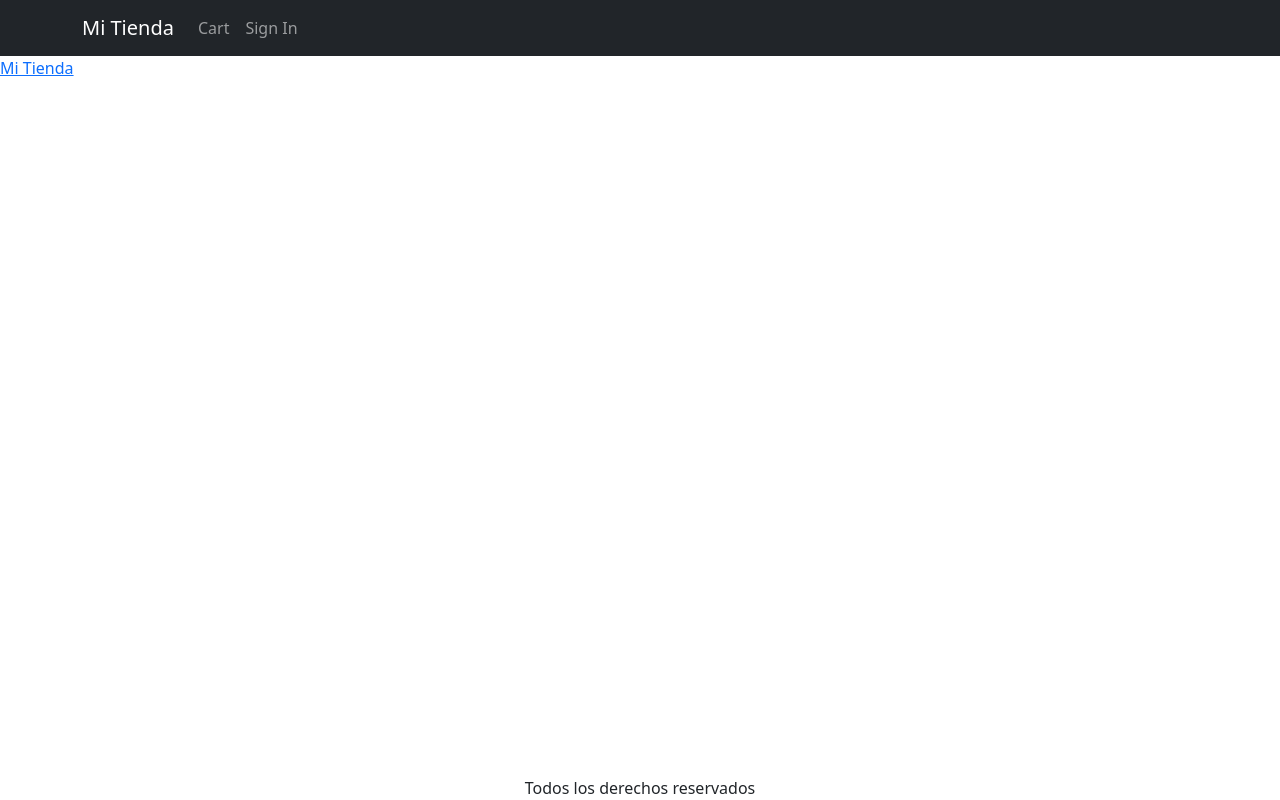
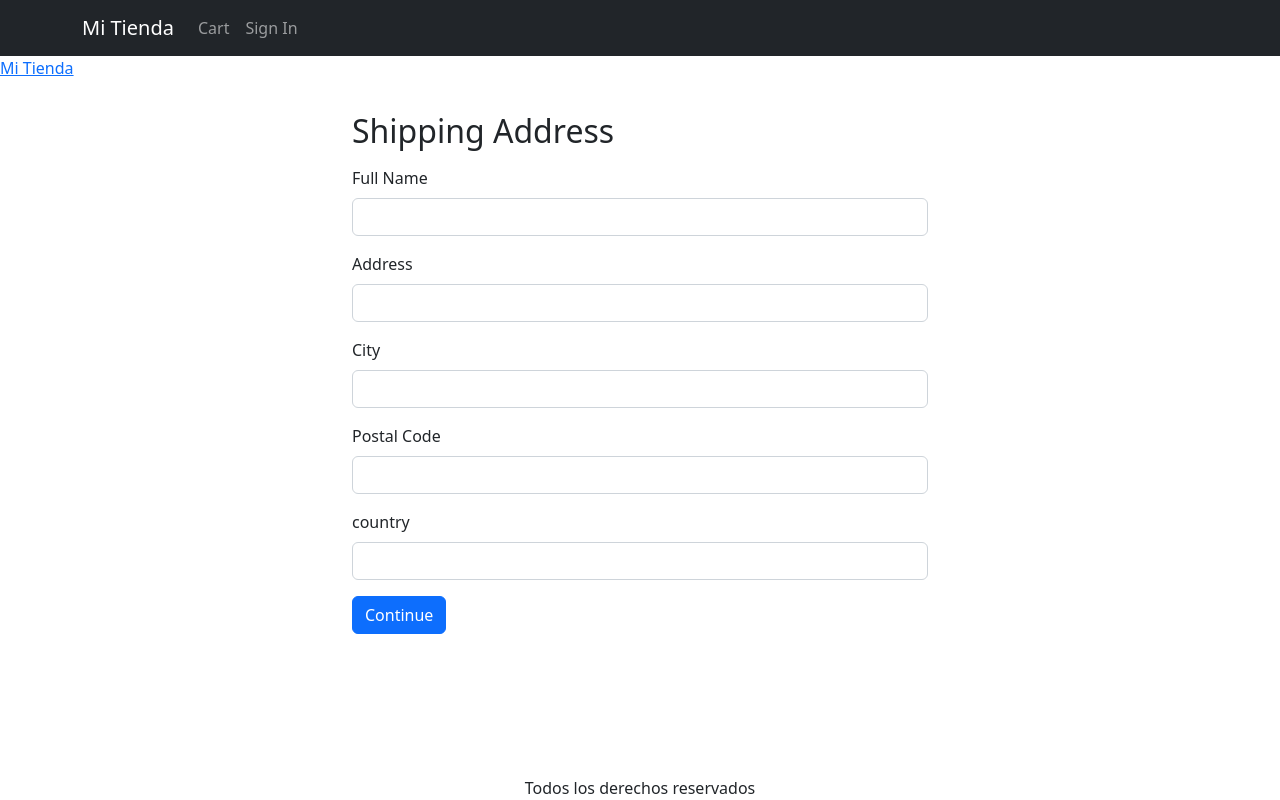
Before and after one commit to IDevlin/Fullstack-Mern-Ecommerce, a React (Vite) app in the folder frontend/: page /shipping in a window 1280 px wide. Built offline with nearby package versions, Linux system fonts and the light colour scheme.

Commit message:
Add shippingAddressScreen
-Add SAVE_SHIPPING_ADDRESS in StoreContex

```diff
--- a/frontend/src/App.jsx
+++ b/frontend/src/App.jsx
@@ -13,11 +13,12 @@
 import NavDropdown from 'react-bootstrap/NavDropdown';
 import { ToastContainer } from 'react-toastify';
 import 'react-toastify/dist/ReactToastify.css'
+import ShippingAddressScreen from './screens/ShippingAddressScreen';
 
 function App() {
   const { state, dispatch } = useContext(StoreContext);
   const { cart, userInfo } = state;
-  console.log(userInfo);
+
 
   const signoutHandler = () => {
     dispatch({ type: 'USER_SIGNOUT' });
@@ -78,6 +79,7 @@
             <Route path="/product/:slug" element={<ProductScreen />} />
             <Route path="/cart" element={<CartScreen />} />
             <Route path="/signin" element={<SigninScreen />} />
+            <Route path="/shipping" element={<ShippingAddressScreen />} />
             <Route path="/" element={<HomeScreen />} />
           </Routes>
         </main>
--- a/frontend/src/Store.jsx
+++ b/frontend/src/Store.jsx
@@ -7,6 +7,9 @@
     ? JSON.parse(localStorage.getItem('userInfo'))
     : null,
   cart: {
+    shippingAddress: localStorage.getItem('userInfo')
+      ? JSON.parse(localStorage.getItem('userInfo'))
+      : null,
     cartItems: localStorage.getItem('cartItems')
       ? JSON.parse(localStorage.getItem('cartItems'))
       : [],
@@ -44,6 +47,15 @@
       return { ...state, userInfo: null };
     }
 
+    case 'SAVE_SHIPPING_ADDRESS':
+      return {
+        ...state,
+        cart: {
+          ...state.cart,
+          shippingAddress: action.payload,
+        },
+      };
+
     default:
       return state;
   }
--- /dev/null
+++ b/frontend/src/screens/ShippingAddressScreen.jsx
@@ -0,0 +1,102 @@
+import React, { useState } from 'react';
+import { Helmet } from 'react-helmet-async';
+import Form from 'react-bootstrap/Form';
+import Button from 'react-bootstrap/esm/Button';
+import { Navigate, useNavigate } from 'react-router-dom';
+import { useContext } from 'react';
+import { StoreContext } from '../Store';
+
+const ShippingAddressScreen = () => {
+  const { state, dispatch } = useContext(StoreContext);
+  const navigate = useNavigate();
+  const [fullName, setFullName] = useState('');
+  const [address, setAddress] = useState('');
+  const [city, setCity] = useState('');
+  const [postalCode, setPostalCode] = useState('');
+  const [country, setCountry] = useState('');
+
+  const submitHandler = (e) => {
+    e.preventDefault();
+    dispatch({
+      type: 'SAVE_SHIPPING_ADDRESS',
+      payload: {
+        fullName,
+        address,
+        city,
+        postalCode,
+        country,
+      },
+    });
+    localStorage.setItem(
+      'shippingAddress',
+      JSON.stringify({
+        fullName,
+        address,
+        city,
+        postalCode,
+        country,
+      })
+    );
+    navigate('/payment');
+  };
+
+  return (
+    <>
+      <Helmet>
+        <title>Shipping Address</title>
+      </Helmet>
+      <div className="container small-container">
+        <h1 className="my-3">Shipping Address</h1>
+        <Form onSubmit={submitHandler}>
+          <Form.Group className="mb-3" controlId="fullname">
+            <Form.Label>Full Name</Form.Label>
+            <Form.Control
+              value={fullName}
+              onChange={(e) => setFullName(e.target.value)}
+              required
+            />
+          </Form.Group>
+          <Form.Group className="mb-3" controlId="address">
+            <Form.Label>Address</Form.Label>
+            <Form.Control
+              value={address}
+              onChange={(e) => setAddress(e.target.value)}
+              required
+            />
+          </Form.Group>
+          <Form.Group className="mb-3" controlId="city">
+            <Form.Label>City</Form.Label>
+            <Form.Control
+              value={city}
+              onChange={(e) => setCity(e.target.value)}
+              required
+            />
+          </Form.Group>
+          <Form.Group className="mb-3" controlId="postalCode">
+            <Form.Label>Postal Code</Form.Label>
+            <Form.Control
+              value={postalCode}
+              onChange={(e) => setPostalCode(e.target.value)}
+              required
+            />
+          </Form.Group>
+          <Form.Group className="mb-3" controlId="country">
+            <Form.Label>country</Form.Label>
+            <Form.Control
+              value={country}
+              onChange={(e) => setCountry(e.target.value)}
+              required
+            />
+          </Form.Group>
+          <div className="mb-3">
+            <Button variant="primary" type="submit">
+              Continue
+            </Button>
+          </div>
+        </Form>
+      </div>
+    </>
+  );
+};
+
+export default ShippingAddressScreen;
--- a/frontend/src/screens/SigninScreen.jsx
+++ b/frontend/src/screens/SigninScreen.jsx
@@ -14,7 +14,7 @@
 export default function SigninScreen() {
   const navigate = useNavigate();
   const { search } = useLocation();
-  const redirectInUrl = new URLSearchParams(search).get('redirect');
+  const redirectInUrl = new URLSearchParams(search).get('redirect')
   const redirect = redirectInUrl ? redirectInUrl : '/';
 
   const [email, setEmail] = useState('');
```
